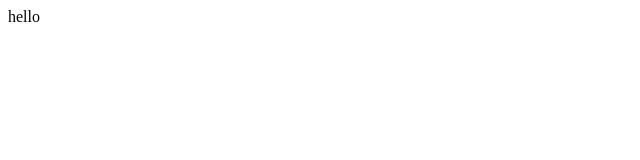
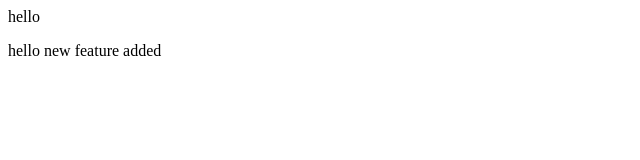
Before and after one commit to AlfishanShaikh/localrepo, a plain HTML site: page index.html in a window 1280 px wide. Shown: the whole page, without its empty margins (0-640 px from the left). Drawn offline with Linux system fonts and the light colour scheme.

Commit message:
new feature fix

```diff
--- a/index.html
+++ b/index.html
@@ -1 +1,2 @@
 <p>hello</p>
+<p>hello new feature added</p>
```
